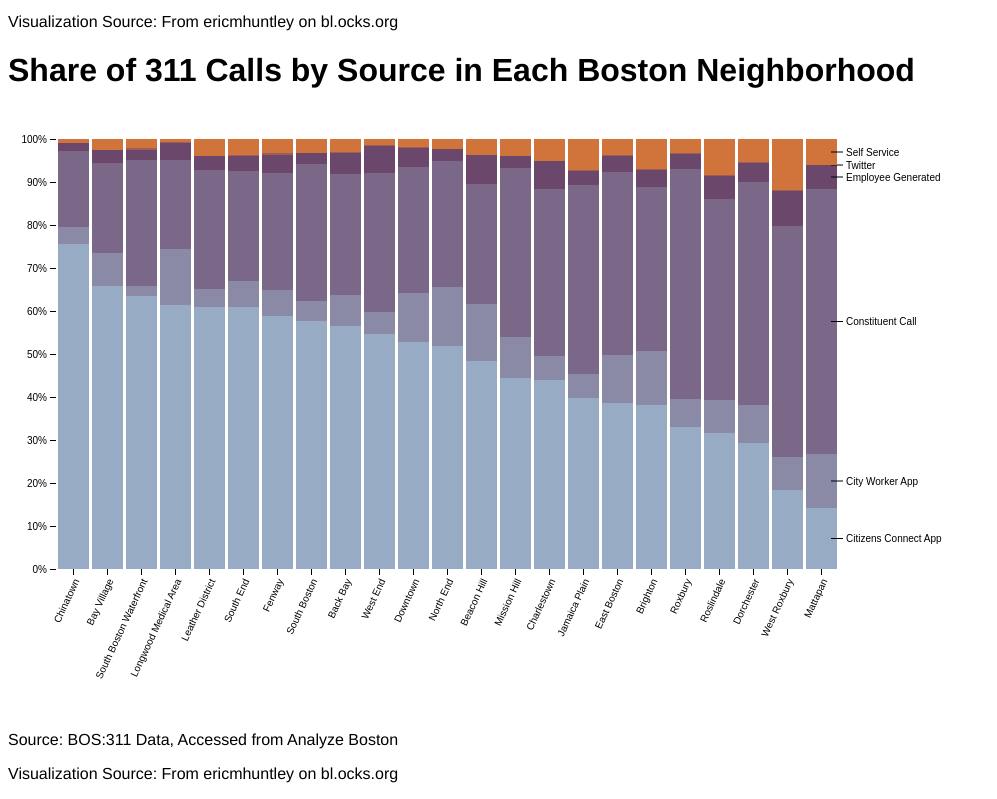
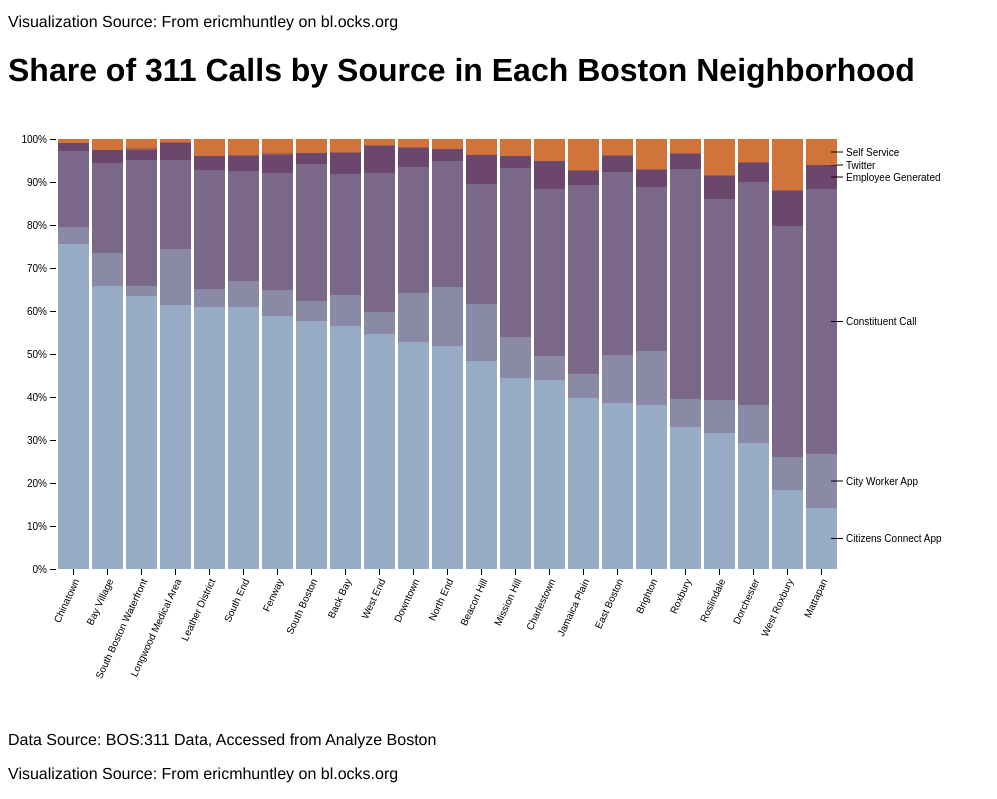
Before and after one commit to jdev42092/jd_bigdatasite, a plain HTML site: page pset-06/pset-6.html in a window 1280 px wide. Shown: the part 721-1520 px from the top of the page, without its empty margins (0-997 px from the left). Drawn offline with nearby package versions, Linux system fonts and the light colour scheme.

Commit message:
fixed typos

```diff
--- a/pset-06/pset-6.html
+++ b/pset-06/pset-6.html
@@ -21,7 +21,7 @@
 <div>
 	<h1 style="font-family:helvetica">Share of 311 Calls by Source in Each Boston Neighborhood</h1>
 	<iframe src="pset-6-chart-2.html" height="600" width="960" style="border:none;"></iframe>
-	<p style="font-family:helvetica">Source: BOS:311 Data, Accessed from Analyze Boston </p>
+	<p style="font-family:helvetica">Data Source: BOS:311 Data, Accessed from Analyze Boston </p>
 	<p style="font-family:helvetica">Visualization Source: From ericmhuntley on bl.ocks.org </p>
 </div>
 </body>
```
